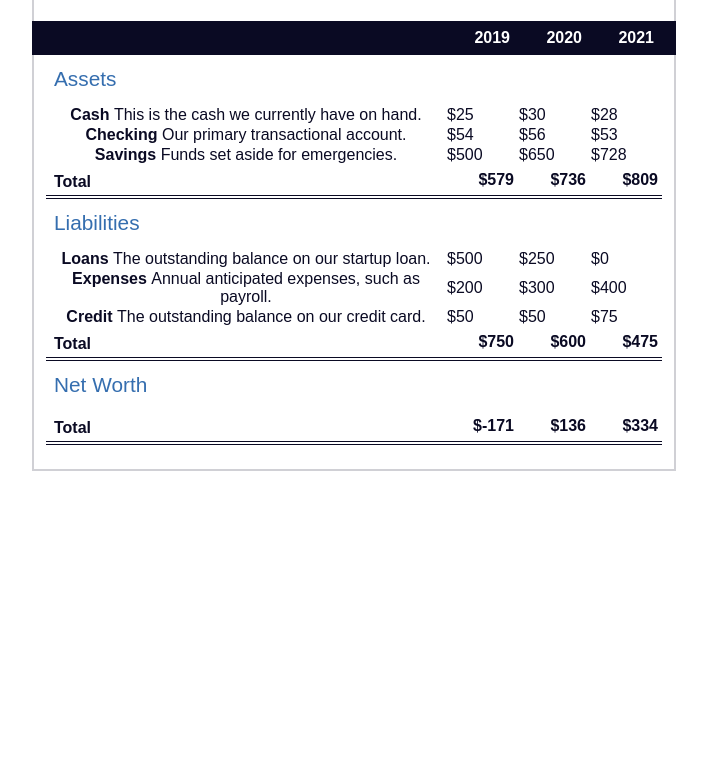
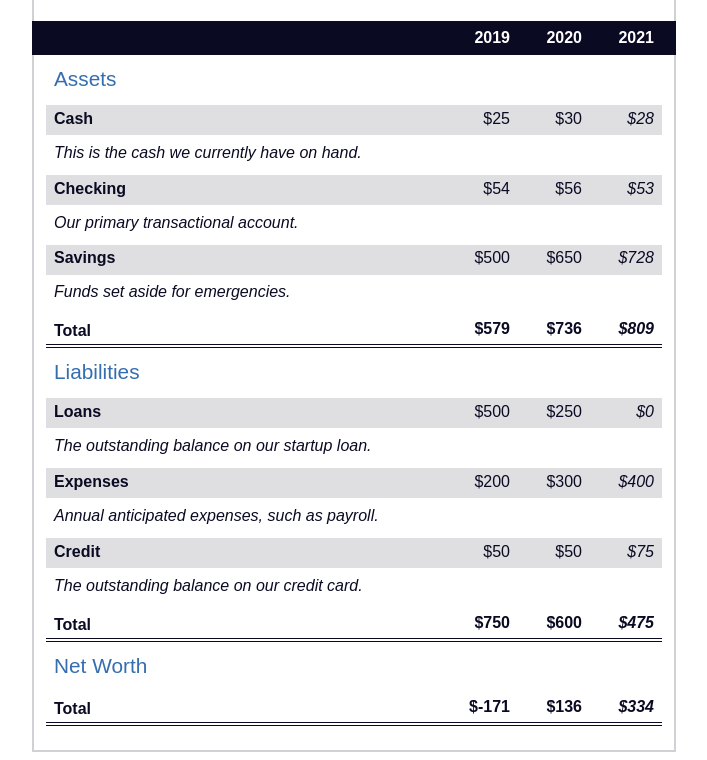
Before and after one commit to DmitryChijov/balance-sheet, a plain HTML site: page index.html in a window 1280 px wide. Shown: the part 106-866 px from the top of the page, without its empty margins (286-993 px from the left). Before the commit the page ends 800 px from the top, so only its background shows below. Drawn offline with Linux system fonts and the light colour scheme.

Commit message:
добавляю окончательную стилизацию
разучивал работу с псевдоселекторами

```diff
--- a/styles.css
+++ b/styles.css
@@ -87,9 +87,9 @@ span[class~="sr-only"] {
    які не відповідають селектору: в цьому разі
    будь-який з ваших елементів span, який не має клас sr-only */
 
-   span:not(.sr-only) {
+   /* span:not(.sr-only) {
     font-weight: normal;
-  }
+  } */
 
   /* властивість border-collapse на collapse,
   що дозволить краям клітинок згортатися в один край,
@@ -142,3 +142,50 @@ tr.total td {
     text-align: right;
     padding: 0 0.25rem;
 }
+
+/* псевдоселектрор, который нацелен на элемент с порядковым номером () в строках tr таблицы total */
+tr.total td:nth-of-type(3) {
+  padding-right: 0.5rem;
+}
+
+tr.total:hover {
+  cursor: pointer;
+  background-color: #99c9ff;
+}
+
+td.current {
+  font-style: italic;
+}
+
+/* фоновое изображение строкам с классом data */
+tr.data {
+  background-image: linear-gradient(to bottom, #dfdfe2 1.845rem, white 1.845rem);
+}
+
+tr.data th {
+  text-align: left;
+  padding-top: 0.3rem;
+  padding-left: 0.5rem;
+}
+
+/* стилизую элементы th с классом .desc.. в границах tr c классом .data
+придаю им блоковое значение, и стиль текста с отсупом  */
+tr.data th .description {
+  display: block;
+  font-style: italic;
+  font-weight: normal;
+  padding: 1rem 0 0.75rem;
+  margin-right: -13.5rem;
+}
+
+/* выравниваю текст с суммамы по вертикали вверх, по горизонтали справа + отступ*/
+tr.data td {
+  vertical-align: top;
+  text-align: right;
+  padding: 0.3rem 0.25rem 0;
+}
+
+/* добавляю последнему элементу td в пределах строк с селектором .data отступ */
+tr.data td:last-of-type {
+  padding-right: 0.5rem;
+}
```
